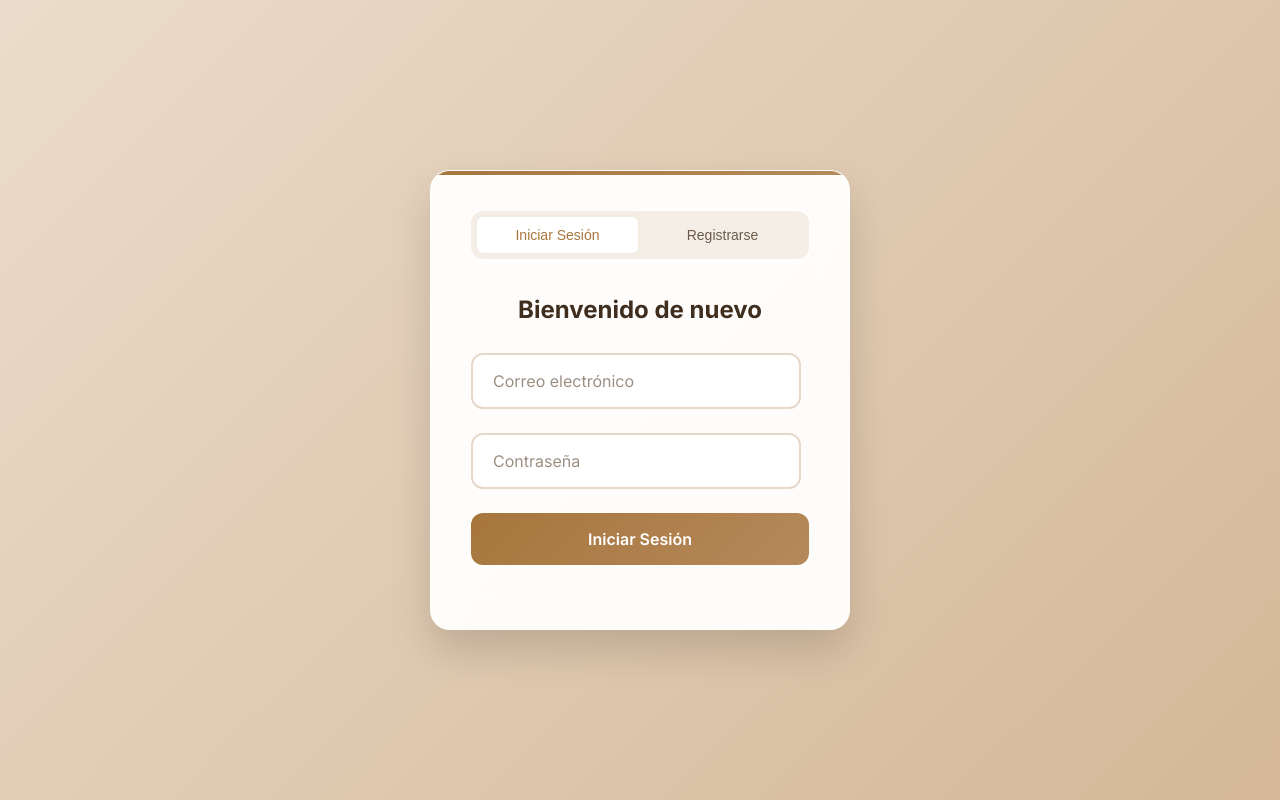
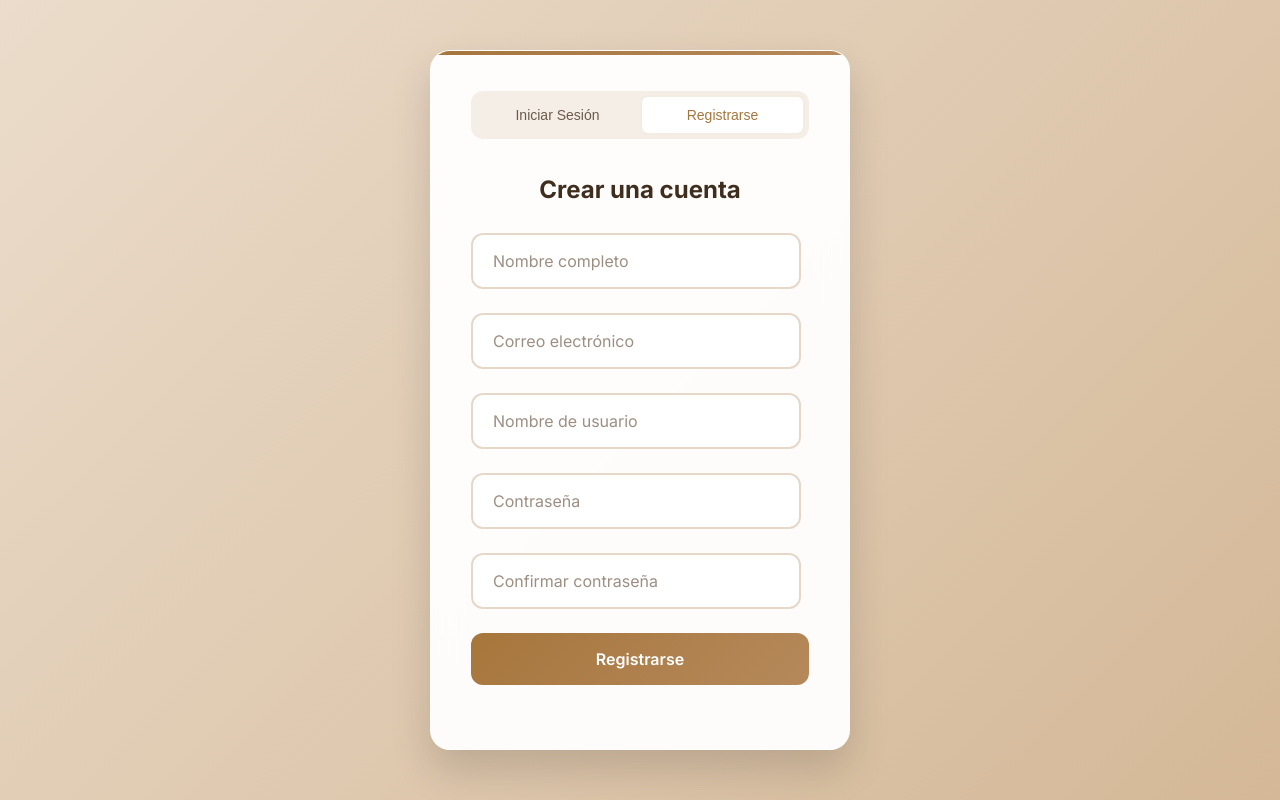
Before and after one commit to FranBag/AA14_GrupoD, a plain HTML site: page index.html in a window 1280 px wide. Both pictures are taken after a click on the tab "Registrarse". Drawn offline with Linux system fonts and the light colour scheme.

Commit message:
Añadida lógica de cambio de sección

```diff
--- a/index.html
+++ b/index.html
@@ -133,6 +133,8 @@
     </div>
   </main>
 
+
+  <script src="/js/auth.js"></script>
   <script src="/js/async_validations.js"></script>
 </body>
 </html>
--- /dev/null
+++ b/js/auth.js
@@ -0,0 +1,40 @@
+// Seleccionamos todos los elementos del DOM con los que vamos a trabajar.
+const botonesConmutar = document.querySelectorAll('.boton-conmutar');
+const seccionesFormulario = document.querySelectorAll('.seccion-formulario');
+
+botonesConmutar.forEach(botonClickeado => {
+
+    botonClickeado.addEventListener('click', () => {
+
+        // Si el botón presionado estaba activo no hace nada.
+        if (botonClickeado.classList.contains('active')) {
+            return;
+        }
+
+        const formularioObjetivo = botonClickeado.dataset.form;
+
+
+        botonesConmutar.forEach(boton => {
+            boton.classList.remove('active');
+            boton.setAttribute('aria-selected', 'false');
+        });
+
+        // Se establece como activo/seleccionado al botón que fue apretado.
+        botonClickeado.classList.add('active');
+        botonClickeado.setAttribute('aria-selected', 'true');
+
+
+        seccionesFormulario.forEach(seccion => {
+            // Se compara la ID de cada sección con el ID del formulario a mostrar.
+            if (seccion.id === `${formularioObjetivo}-section`) {
+                // Si coinciden se muestra.
+                seccion.classList.add('active');
+                seccion.hidden = false;
+            } else {
+                // Si no coinciden se oculta.
+                seccion.classList.remove('active');
+                seccion.hidden = true;
+            }
+        });
+    });
+});
```
